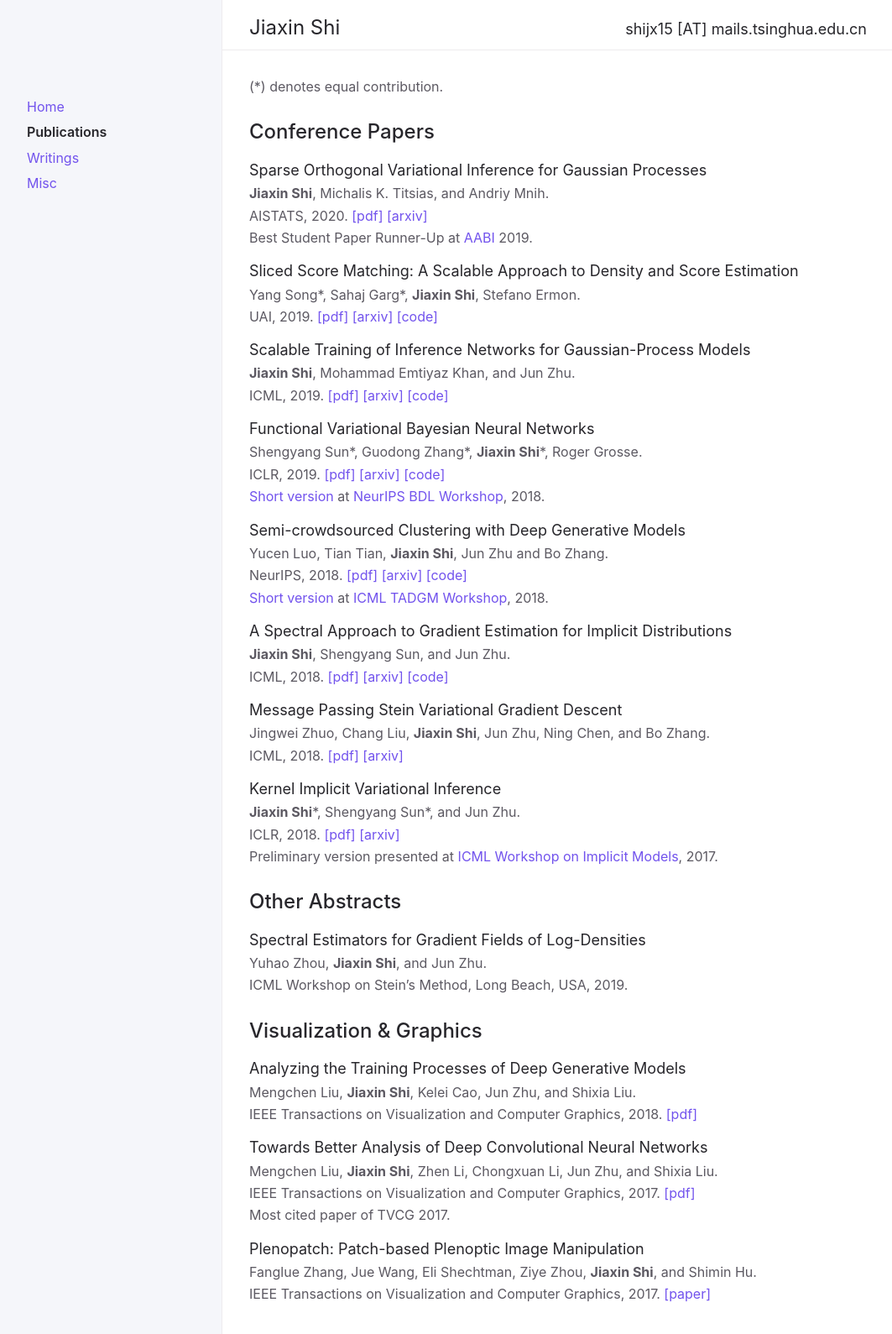
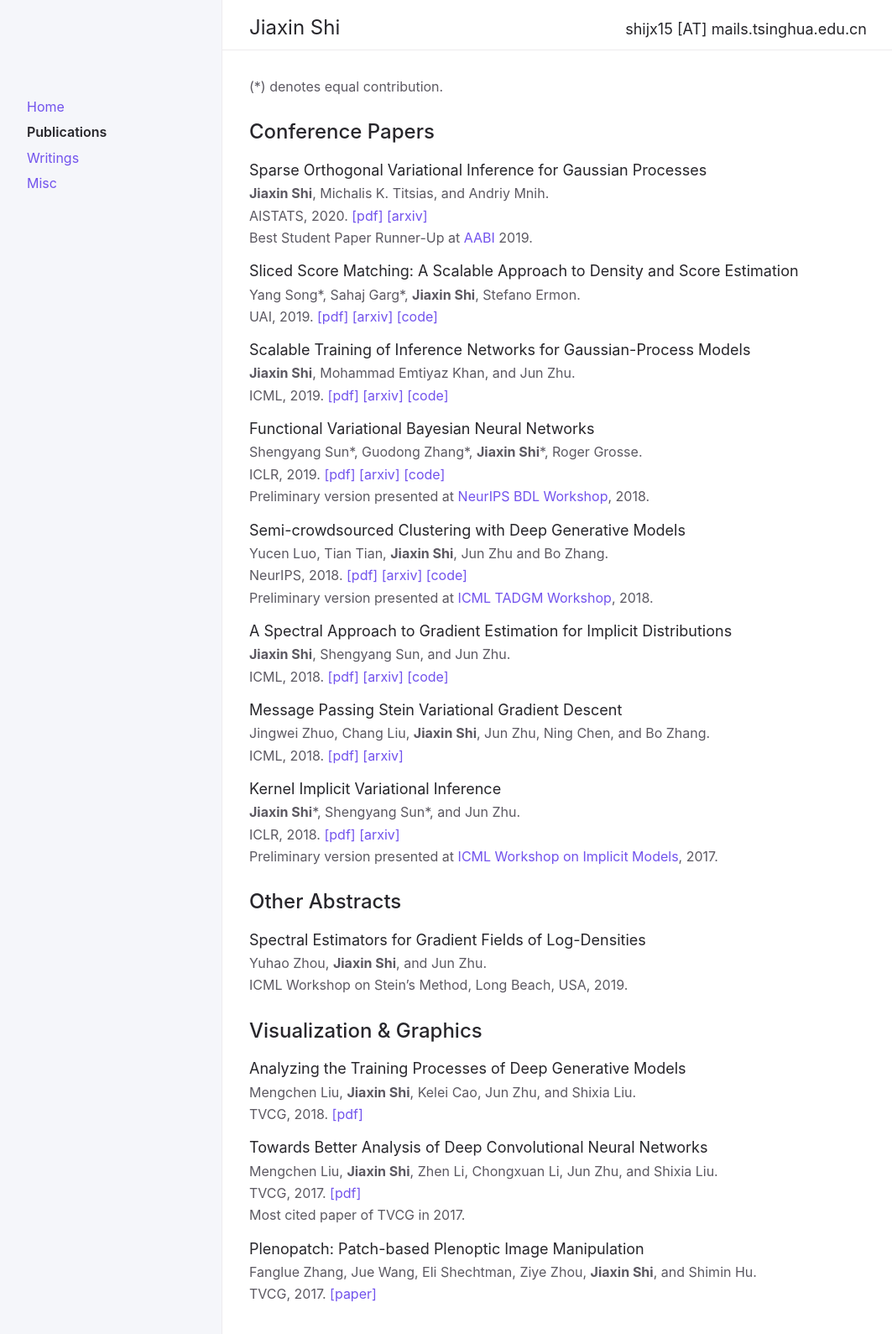
Before and after one commit to thjashin/thjashin.github.io, a Jekyll site: the page built from publications.md, in a window 1280 px wide. Shown: the top 1589 px of the page at 84% size, without its empty margins (91-1154 px from the left). Built offline with Jekyll 4.4.1, drawn with Linux system fonts in a browser that asks for light colours.

```diff
--- a/publications.md
+++ b/publications.md
@@ -49,7 +49,7 @@ ICLR, 2019.
 [[arxiv]](https://arxiv.org/abs/1903.05779)
 [[code]](https://github.com/ssydasheng/FBNN)
 {: .mb-1}
-[Short version](http://bayesiandeeplearning.org/2018/papers/12.pdf) at [NeurIPS BDL Workshop](http://bayesiandeeplearning.org/), 2018.
+Preliminary version presented at [NeurIPS BDL Workshop](http://bayesiandeeplearning.org/), 2018.
 
 Semi-crowdsourced Clustering with Deep Generative Models
 {: .fs-5 .mb-1 .text-grey-dk-300}
@@ -60,7 +60,7 @@ NeurIPS, 2018.
 [[arxiv]](https://arxiv.org/abs/1810.11971)
 [[code]](https://github.com/xinmei9322/semicrowd)
 {: .mb-1}
-[Short version](https://drive.google.com/open?id=1waXNf7-Mko4A0WvGVnlMndRRvEMCT3YX) at [ICML TADGM Workshop](https://sites.google.com/view/tadgm/home), 2018.
+Preliminary version presented at [ICML TADGM Workshop](https://sites.google.com/view/tadgm/home), 2018.
 
 A Spectral Approach to Gradient Estimation for Implicit Distributions
 {: .fs-5 .mb-1 .text-grey-dk-300}
@@ -130,21 +130,21 @@ Analyzing the Training Processes of Deep Generative Models
 {: .fs-5 .mb-1 .text-grey-dk-300}
 Mengchen Liu, **Jiaxin Shi**, Kelei Cao, Jun Zhu, and Shixia Liu.
 {: .mb-1}
-IEEE Transactions on Visualization and Computer Graphics, 2018.
+TVCG, 2018.
 [[pdf]](http://shixialiu.com/publications/dgmtracker/paper.pdf)
 
 Towards Better Analysis of Deep Convolutional Neural Networks
 {: .fs-5 .mb-1 .text-grey-dk-300}
 Mengchen Liu, **Jiaxin Shi**, Zhen Li, Chongxuan Li, Jun Zhu, and Shixia Liu.
 {: .mb-1}
-IEEE Transactions on Visualization and Computer Graphics, 2017.
+TVCG, 2017.
 [[pdf]](http://shixialiu.com/publications/cnnvis/paper.pdf)
 {: .mb-1}
-Most cited paper of TVCG 2017.
+Most cited paper of TVCG in 2017.
 
 Plenopatch: Patch-based Plenoptic Image Manipulation
 {: .fs-5 .mb-1 .text-grey-dk-300}
 Fanglue Zhang, Jue Wang, Eli Shechtman, Ziye Zhou, **Jiaxin Shi**, and Shimin Hu.
 {: .mb-1}
-IEEE Transactions on Visualization and Computer Graphics, 2017.
+TVCG, 2017.
 [[paper]](https://ieeexplore.ieee.org/document/7414488)
```
Also changed, not shown: index.md (+6 -5 lines).
